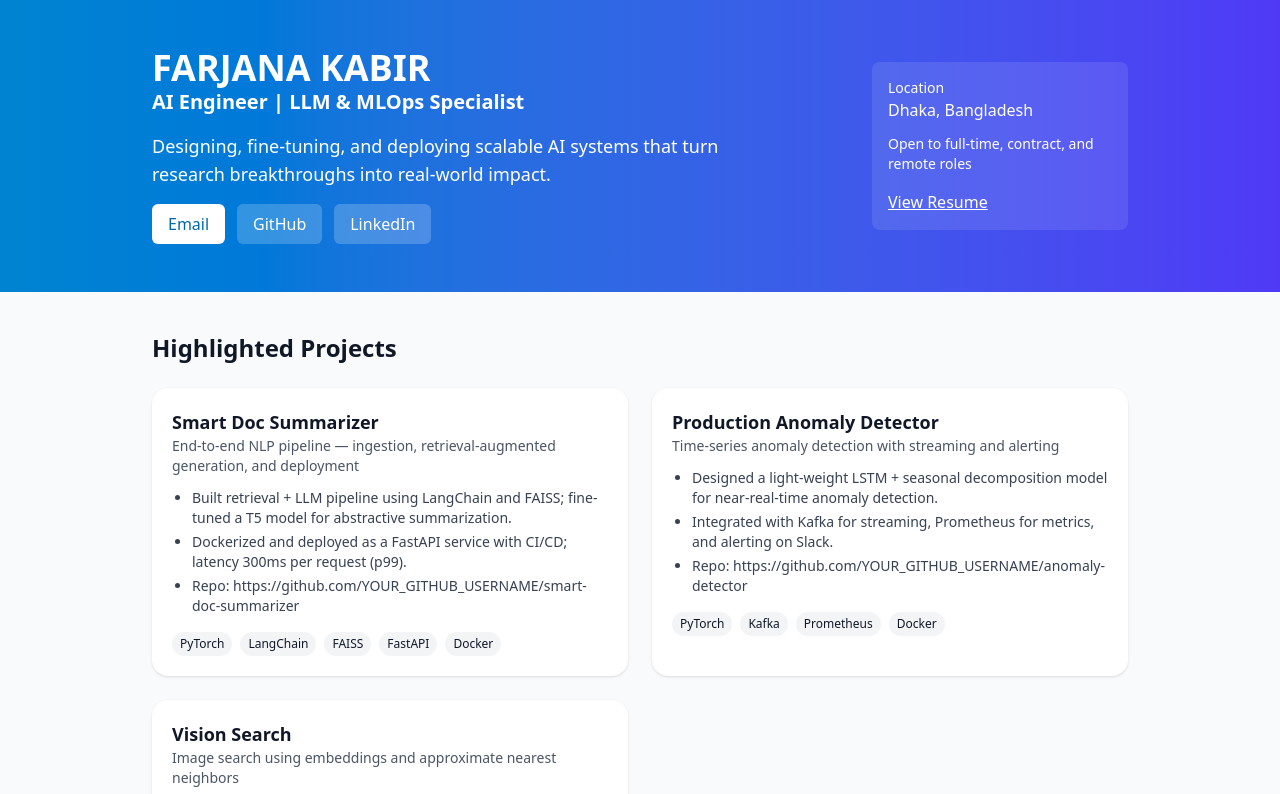
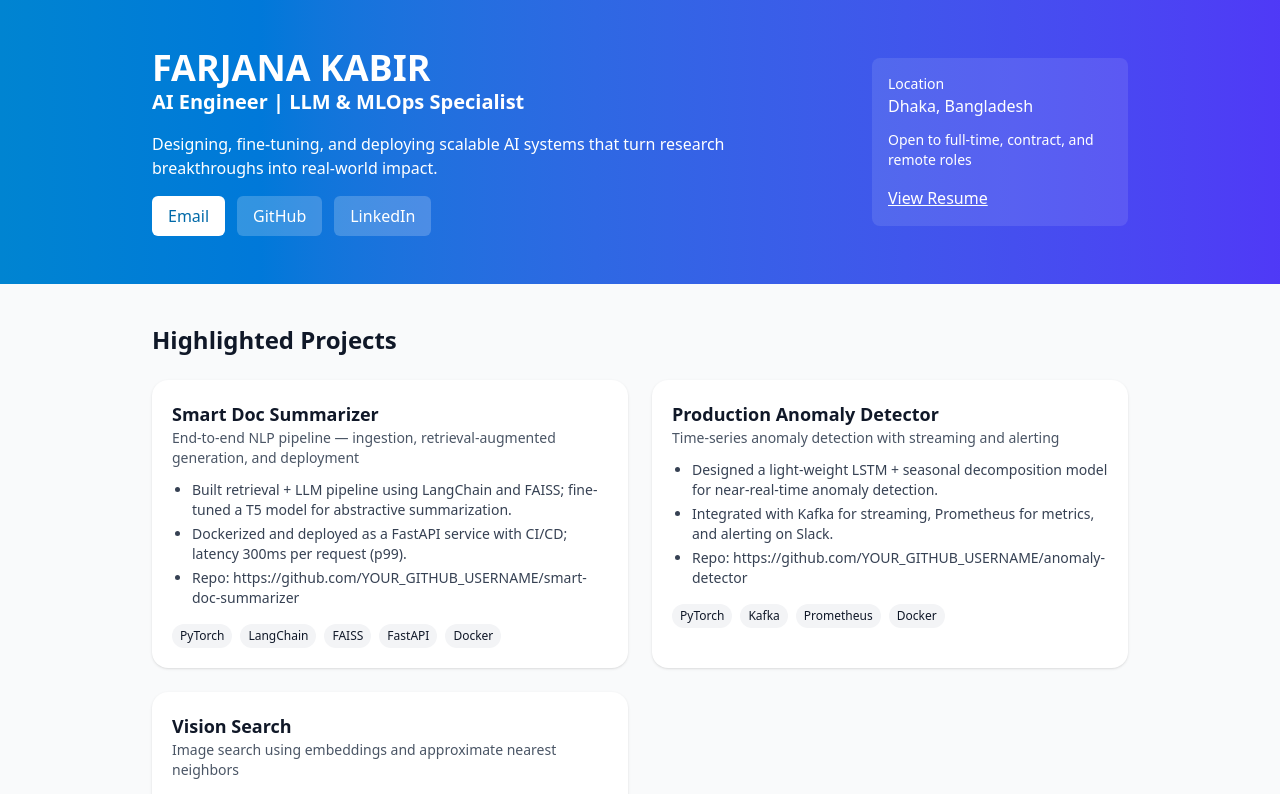
Before and after one commit to noname-mt/portfolio, a React (Vite) app: page / in a window 1280 px wide. Shown: the top 794 px of the page. Built offline with nearby package versions, Linux system fonts and the light colour scheme.

Commit message:
hero font changed

```diff
--- a/src/App.tsx
+++ b/src/App.tsx
@@ -52,7 +52,7 @@ export default function App(): React.JSX.Element {
             AI Engineer&nbsp;|&nbsp;LLM &amp; MLOps Specialist
           </h2>
             {/* <p className="mt-2 text-lg max-w-xl">AI Engineer — I build production-ready ML systems: model development, infra, and deployable services.</p> */}
-            <p className="mt-2 text-lg max-w-xl">Designing, fine-tuning, and deploying scalable AI systems that turn
+            <p className="mt-2 text-base max-w-xl">Designing, fine-tuning, and deploying scalable AI systems that turn
             research breakthroughs into real-world impact.</p>
             <div className="mt-4 flex gap-3">
               <a className="inline-block bg-white text-sky-700 px-4 py-2 rounded-md font-medium" href="mailto:farjanakabirsamanta85@gmail.com">Email</a>
```
